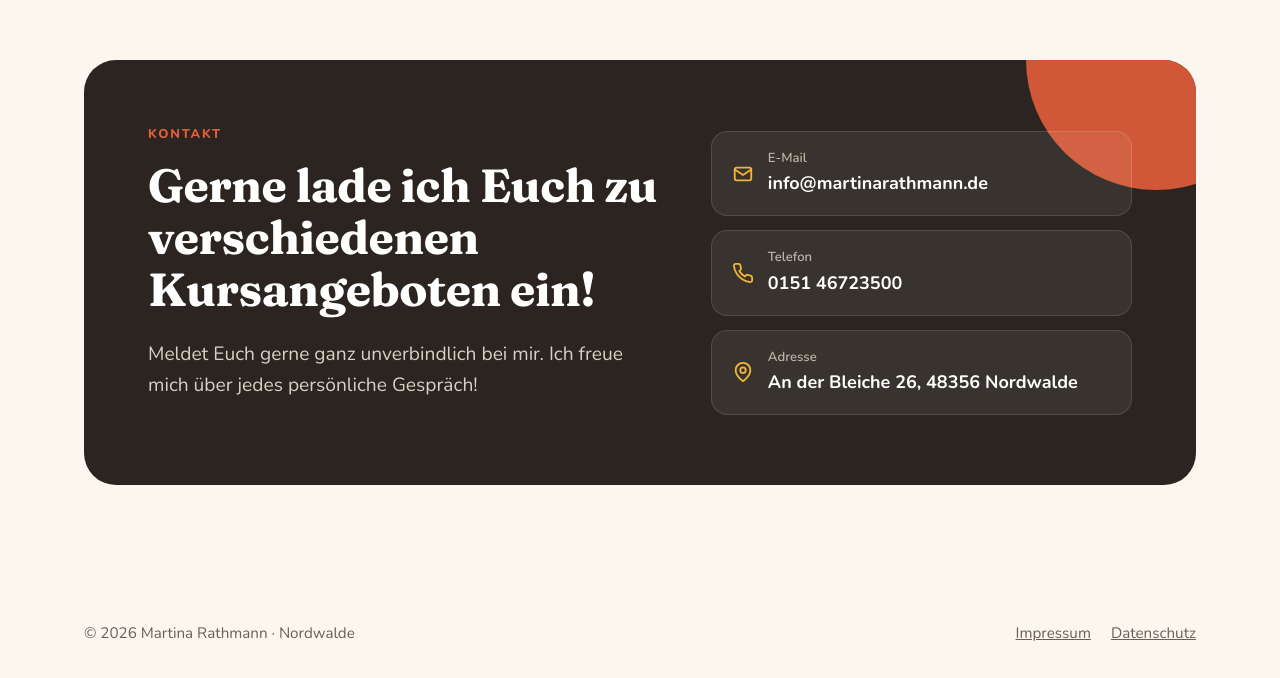
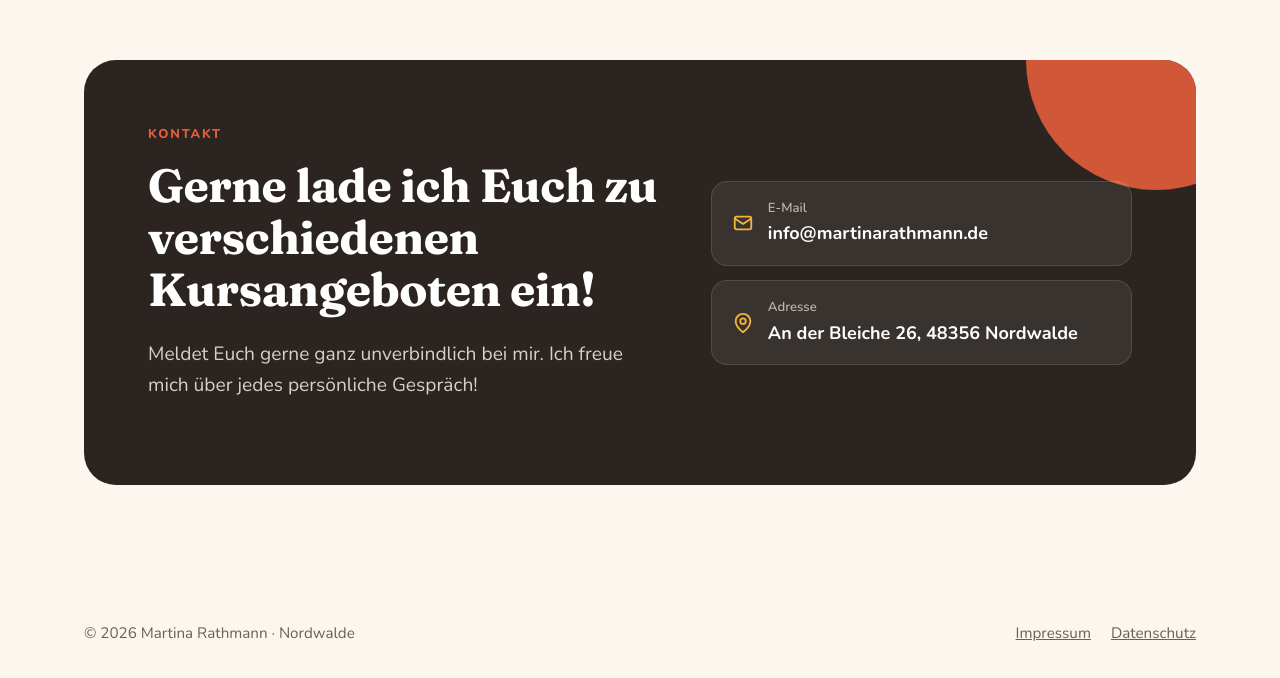
Before and after one commit to moritzrathmann/martinarathmann-de, a plain HTML site: page martinarathmann-de/martinarathmann-de/index.html in a window 1280 px wide. Shown: the part 6449-7127 px from the top of the page. Drawn offline with Linux system fonts and the light colour scheme.

Commit message:
Update index.html

```diff
--- a/martinarathmann-de/martinarathmann-de/index.html
+++ b/martinarathmann-de/martinarathmann-de/index.html
@@ -254,7 +254,6 @@
       </div>
       <ul class="contact-list">
         <li><a href="mailto:info@martinarathmann.de"><svg viewBox="0 0 24 24" fill="none" stroke-width="2" stroke-linecap="round" stroke-linejoin="round"><rect x="3" y="5" width="18" height="14" rx="2"/><path d="m3 7 9 6 9-6"/></svg><span><small>E-Mail</small>info@martinarathmann.de</span></a></li>
-        <li><a href="tel:+4915146723500"><svg viewBox="0 0 24 24" fill="none" stroke-width="2" stroke-linecap="round" stroke-linejoin="round"><path d="M22 16.9v3a2 2 0 0 1-2.2 2 19.8 19.8 0 0 1-8.6-3.1 19.5 19.5 0 0 1-6-6A19.8 19.8 0 0 1 2.1 4.2 2 2 0 0 1 4.1 2h3a2 2 0 0 1 2 1.7c.1.9.4 1.8.7 2.7a2 2 0 0 1-.5 2.1L8 9.8a16 16 0 0 0 6 6l1.3-1.3a2 2 0 0 1 2.1-.4c.9.3 1.8.6 2.7.7a2 2 0 0 1 1.7 2z"/></svg><span><small>Telefon</small>0151 46723500</span></a></li>
         <li><div><svg viewBox="0 0 24 24" fill="none" stroke-width="2" stroke-linecap="round" stroke-linejoin="round"><path d="M20 10c0 6-8 12-8 12S4 16 4 10a8 8 0 0 1 16 0z"/><circle cx="12" cy="10" r="3"/></svg><span><small>Adresse</small>An der Bleiche 26, 48356 Nordwalde</span></div></li>
       </ul>
     </div>
```
